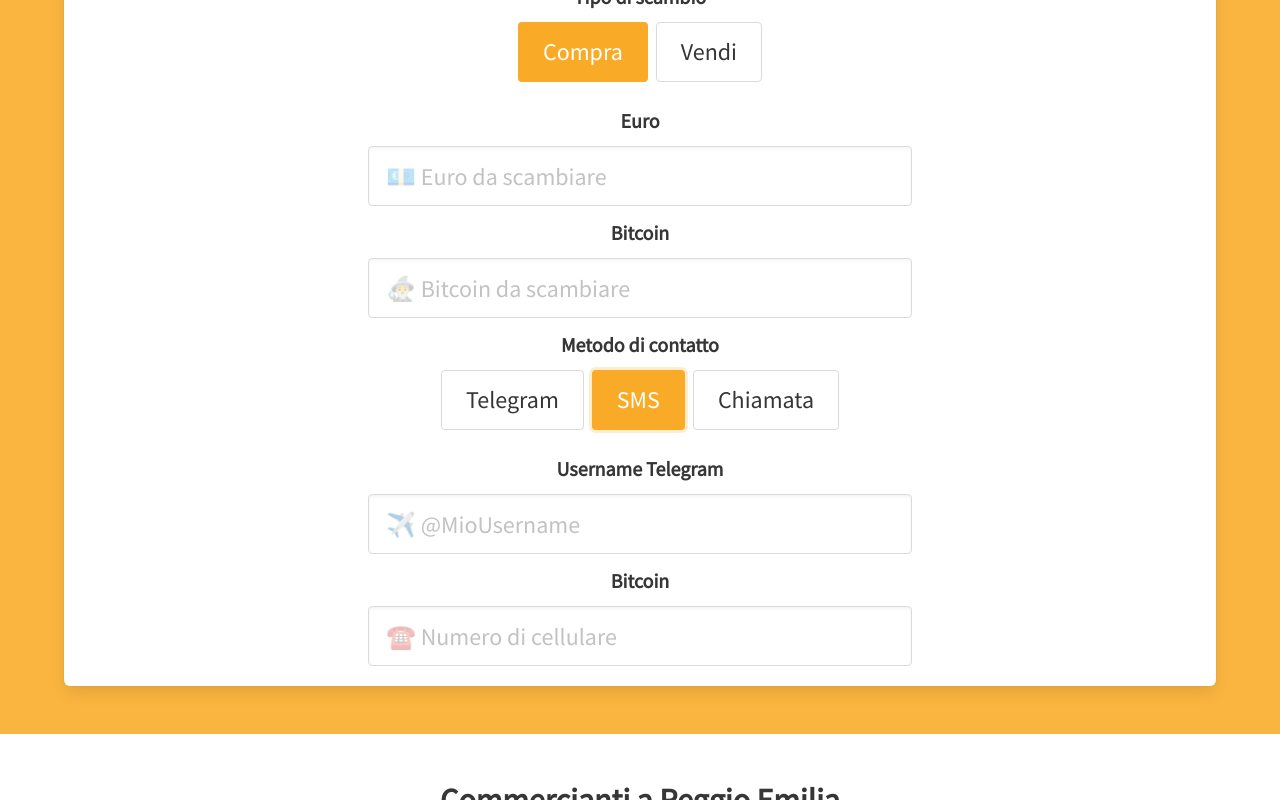
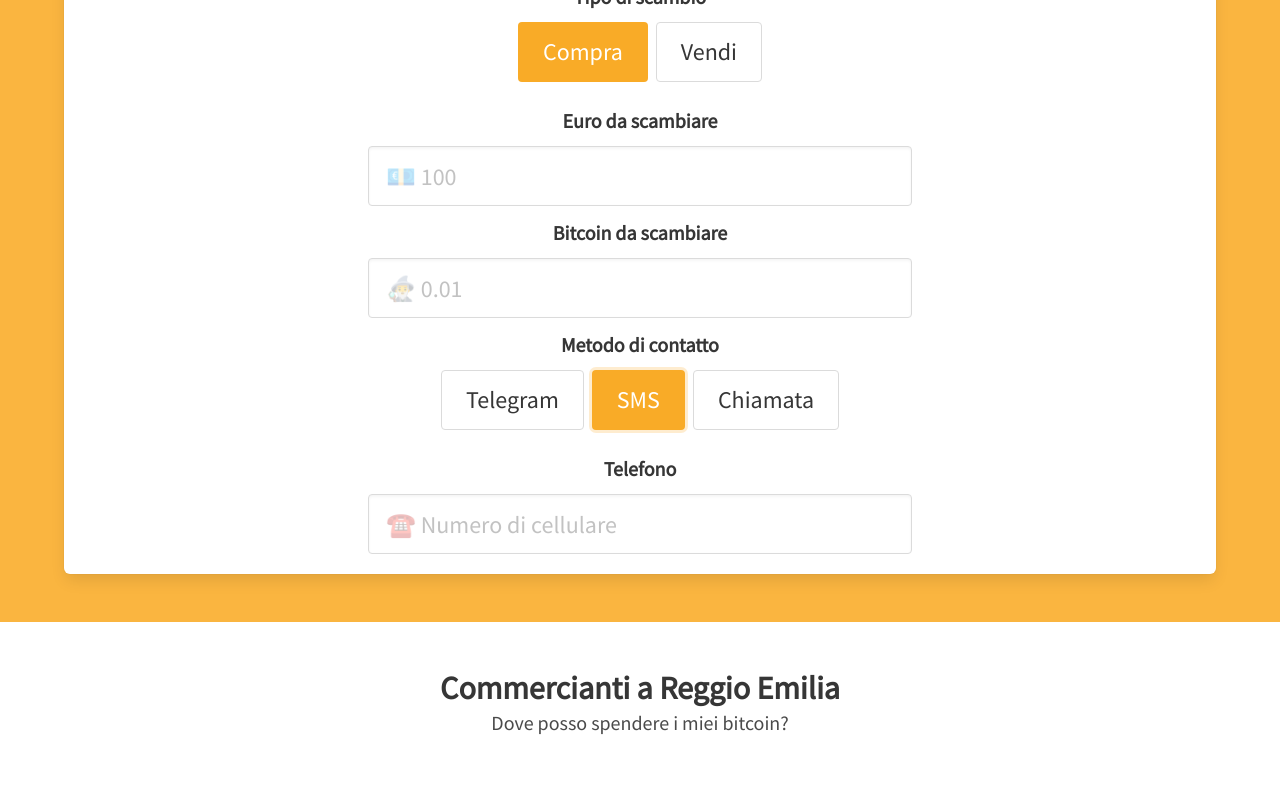
Before and after one commit to tiero/reggiobit.it, a React (Vite) app: page / in a window 1280 px wide. Both pictures are taken after a click on the button "SMS". Shown: the part 1133-1933 px from the top of the page. Built offline with nearby package versions, Linux system fonts and the light colour scheme; grey boxes are pictures that could not be loaded.

Commit message:
Add Logic to New Request form UI

```diff
--- a/src/js/App.js
+++ b/src/js/App.js
@@ -1,20 +1,43 @@
 import React, { Component } from "react";
 
+const typeOptions = ['Compra', 'Vendi'];
+const methodOptions = ['Telegram', 'SMS', 'Chiamata'];
+
+
 class App extends Component {
+
+  constructor() {
+    super();
+    this.state = {
+      type: typeOptions[0],
+      method: methodOptions[0]
+    }
+  }
+
   render() {
+    const { method } = this.state;
     return (
       <div className="box has-text-centered">
 
         <div className="columns is-mobile is-centered">
           <div className="column is-half">
             <label className="label is-medium">Tipo di scambio</label>
-            <RadioButton options={['Compra', 'Vendi']} />
-            <EuroInput />
-            <BitcoinInput />
+            <RadioButton
+              options={typeOptions}
+              onChange={type => this.setState({type})}
+            />
+            <EuroInput onChange={e => console.log(e.target.value)}/>
+            <BitcoinInput onChange={e => console.log(e.target.value)} />
             <label className="label is-medium">Metodo di contatto</label>
-            <RadioButton options={['Telegram', 'SMS', 'Chiamata']} />
-            <TelegramInput />
-            <PhoneInput />
+            <RadioButton
+              options={methodOptions}
+              onChange={method => this.setState({method})}
+            />
+            {
+              method === methodOptions[0] ?
+                <TelegramInput onChange={e => console.log(e.target.value)} /> :
+                <PhoneInput onChange={e => console.log(e.target.value)} />
+            }
           </div>
         </div>
       </div>
@@ -28,9 +51,9 @@ class EuroInput extends Component {
     const invalid = false && "is-danger";
     return (
       <div className="field">
-        <label className="label is-medium">Euro</label>
+        <label className="label is-medium">Euro da scambiare </label>
         <div className="control is-large">
-          <input className={`input is-large ${invalid}`} type="number" placeholder="💶 Euro da scambiare" />
+          <input className={`input is-large ${invalid}`} type="number" placeholder="💶 100" onChange={this.props.onChange}/>
         </div>
       </div>
     );
@@ -42,9 +65,9 @@ class BitcoinInput extends Component {
     const invalid = false && "is-danger";
     return (
       <div className="field">
-        <label className="label is-medium">Bitcoin</label>
+        <label className="label is-medium">Bitcoin da scambiare</label>
         <div className="control is-large">
-          <input className={`input is-large ${invalid}`} type="number" placeholder="🧙‍♂️ Bitcoin da scambiare" />
+          <input className={`input is-large ${invalid}`} type="number" placeholder="🧙‍♂️ 0.01" onChange={this.props.onChange} />
         </div>
       </div>
     );
@@ -58,7 +81,7 @@ class TelegramInput extends Component {
       <div className="field">
         <label className="label is-medium">Username Telegram</label>
         <div className="control is-large">
-          <input className={`input is-large ${invalid}`} type="text" placeholder="✈️ @MioUsername" />
+          <input className={`input is-large ${invalid}`} type="text" placeholder="✈️ @MioUsername" onChange={this.props.onChange}/>
         </div>
       </div>
     );
@@ -70,9 +93,9 @@ class PhoneInput extends Component {
     const invalid = false && "is-danger";
     return (
       <div className="field">
-        <label className="label is-medium">Bitcoin</label>
+        <label className="label is-medium">Telefono</label>
         <div className="control is-large">
-          <input className={`input is-large ${invalid}`} type="number" placeholder="☎️ Numero di cellulare" />
+          <input className={`input is-large ${invalid}`} type="number" placeholder="☎️ Numero di cellulare" onChange={this.props.onChange}/>
         </div>
       </div>
     );
@@ -106,7 +129,10 @@ class RadioButton extends Component {
             <button
               key={option}
               className={`button is-large ${current === index && selected}`}
-              onClick={() => this.setState({ current: index })}
+              onClick={() => {
+                this.setState({ current: index });
+                this.props.onChange(option)
+              }}
             >
               {option}
             </button>
```
